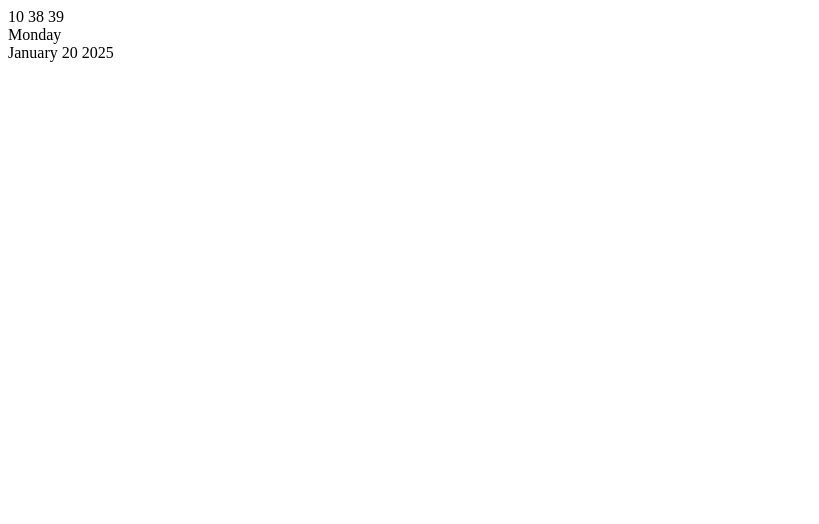
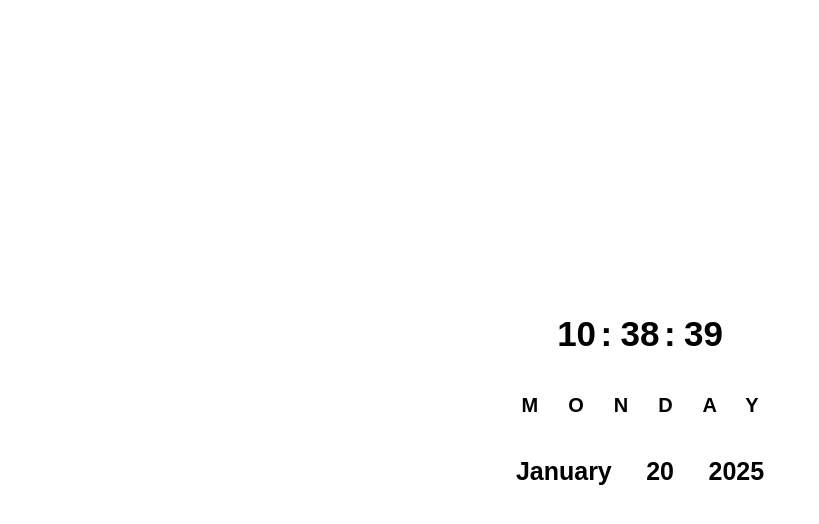
Before and after one commit to Lokmane-Haouam/Clock.js, a plain HTML site: page index.html in a window 1280 px wide. Shown: the whole page, without its empty margins (0-819 px from the left). Drawn offline with Linux system fonts and the light colour scheme; the site is published under a folder, as on GitHub Pages, so addresses that start at the root find nothing.

Commit message:
Update index.html

```diff
--- a/index.html
+++ b/index.html
@@ -3,7 +3,7 @@
   <head>
     <meta charset="UTF-8" />
     <meta name="viewport" content="width=device-width, initial-scale=1.0" />
-    <link rel="stylesheet" href="/Css/main.css" />
+    <link rel="stylesheet" href="Css/main.css" />
     <title>Clock js</title>
   </head>
   <body>
```
